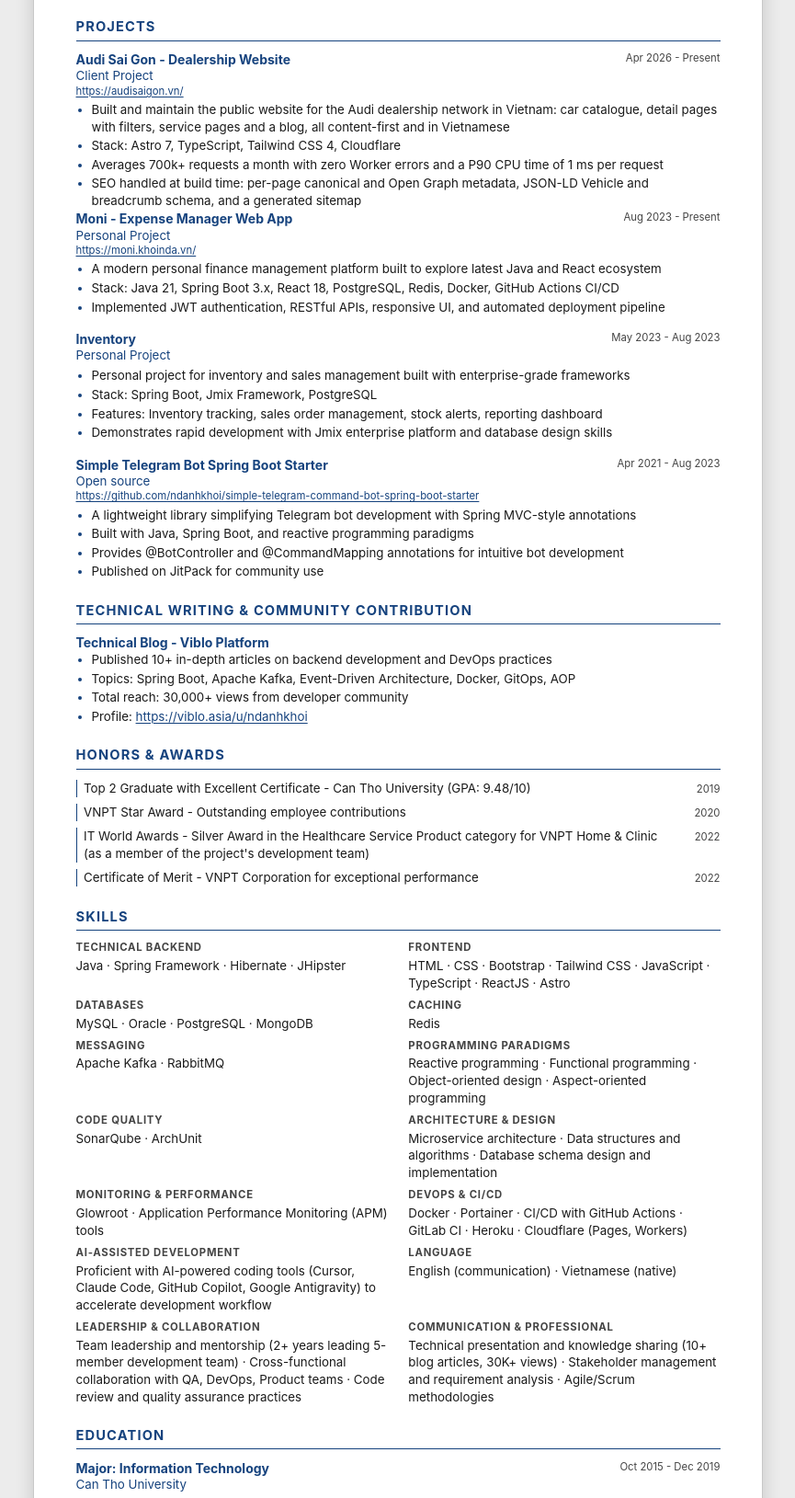
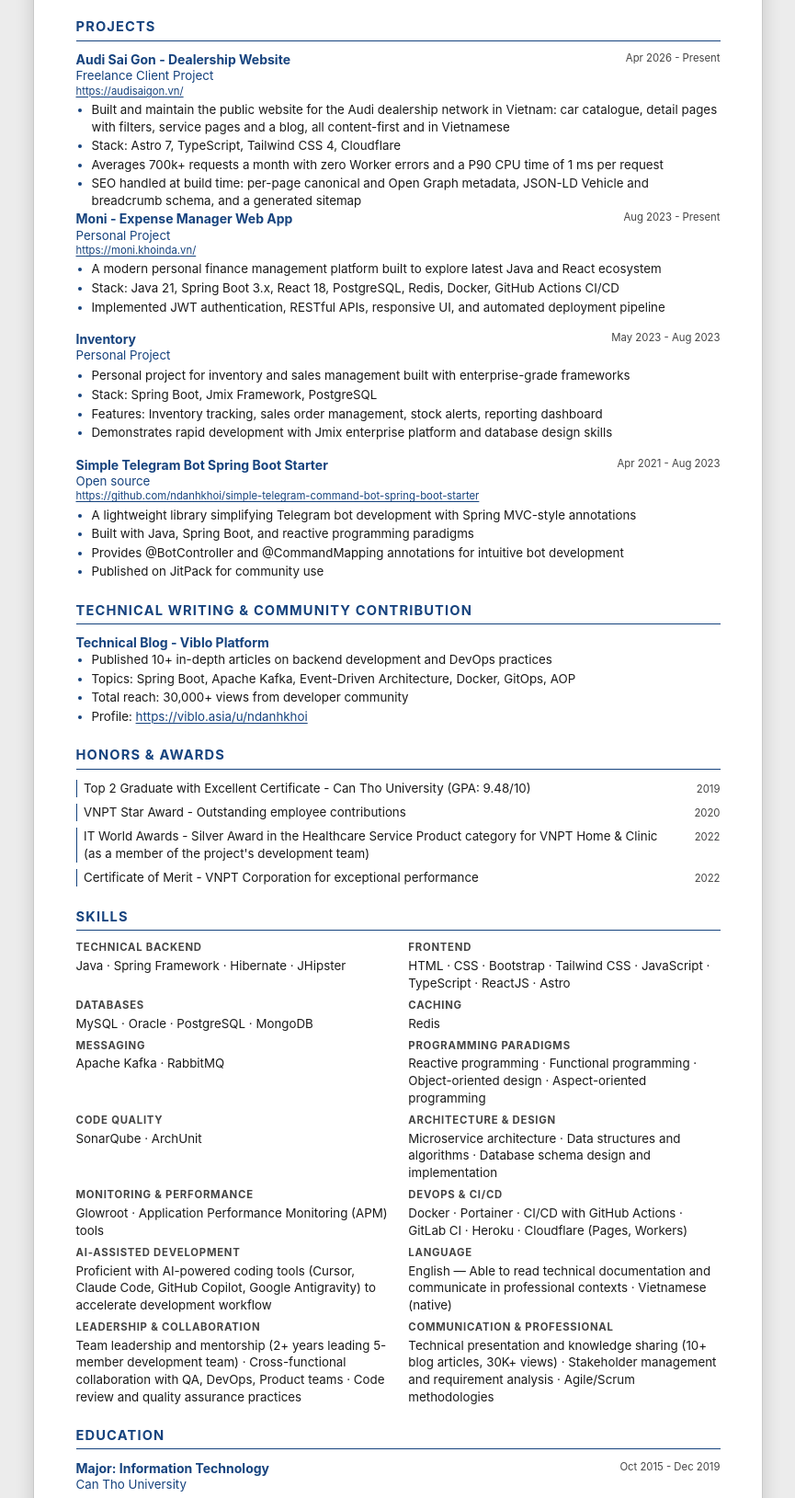
Before and after one commit to ndanhkhoi/ndanhkhoi.github.io, an Astro site: page /print in a window 1280 px wide. Shown: the part 1130-2759 px from the top of the page at 92% size, without its empty margins (207-1072 px from the left). Built offline with nearby package versions, Linux system fonts and the light colour scheme; Astro itself is replaced by a stand-in of ours; a web font is replaced by a local one.

Commit message:
Update resume.js

```diff
--- a/src/data/resume.js
+++ b/src/data/resume.js
@@ -105,7 +105,7 @@ const resume = {
   projects: [
     {
       name: "Audi Sai Gon - Dealership Website",
-      role: "Client Project",
+      role: "Freelance Client Project",
       period: "Apr 2026 - Present",
       link: "https://audisaigon.vn/",
       highlights: [
@@ -202,7 +202,7 @@ const resume = {
           "development workflow"
       ]
     },
-    { label: "Language", items: ["English (communication)", "Vietnamese (native)"] },
+    { label: "Language", items: ["English — Able to read technical documentation and communicate in professional contexts", "Vietnamese (native)"] },
     {
       label: "Leadership & Collaboration",
       items: [
```
